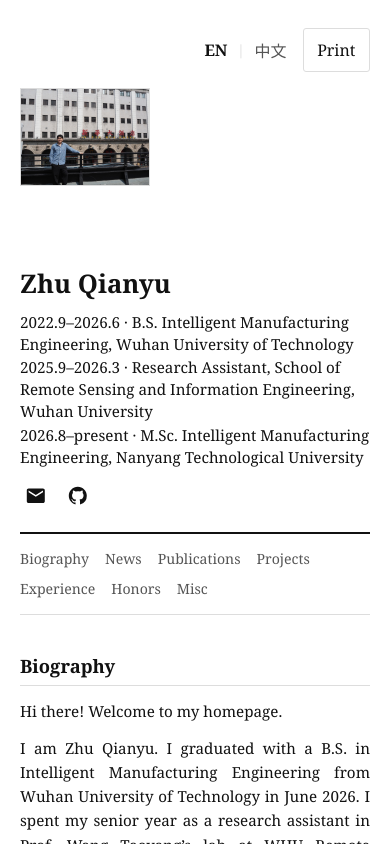
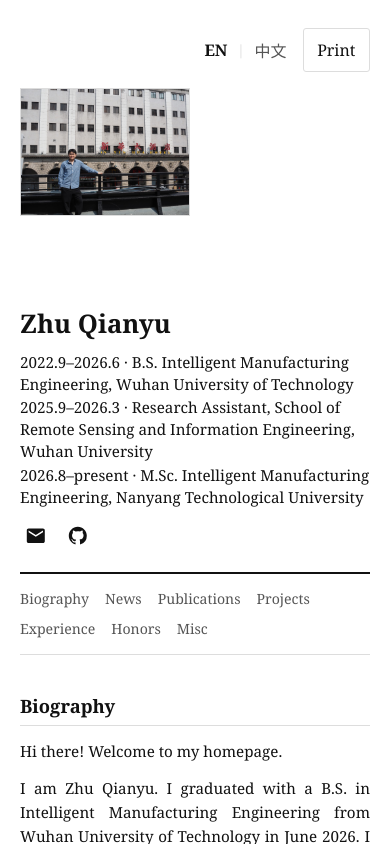
Before and after one commit to Zhu-Qianyu/Zhu-Qianyu, a Vue app: page / in a window 390 px wide. Shown: the top 844 px of the page. Built offline with nearby package versions, Linux system fonts and the light colour scheme.

Commit message:
Increase profile photo size on desktop and mobile.

```diff
--- a/src/App.vue
+++ b/src/App.vue
@@ -187,8 +187,8 @@ watch(locale, (lang) => {
         <img
           :src="profilePhoto"
           :alt="t.photoAlt"
-          width="180"
-          height="225"
+          width="200"
+          height="250"
           loading="eager"
         />
       </figure>
@@ -466,11 +466,11 @@ watch(locale, (lang) => {
 
 .banner-photo {
   margin: 0;
-  flex: 0 0 160px;
+  flex: 0 0 200px;
 }
 
 .banner-photo img {
-  width: 160px;
+  width: 200px;
   height: auto;
   border: 1px solid var(--c-border);
 }
@@ -733,7 +733,7 @@ watch(locale, (lang) => {
   }
 
   .banner-photo img {
-    width: 130px;
+    width: 170px;
   }
 
   .media-row {
```
